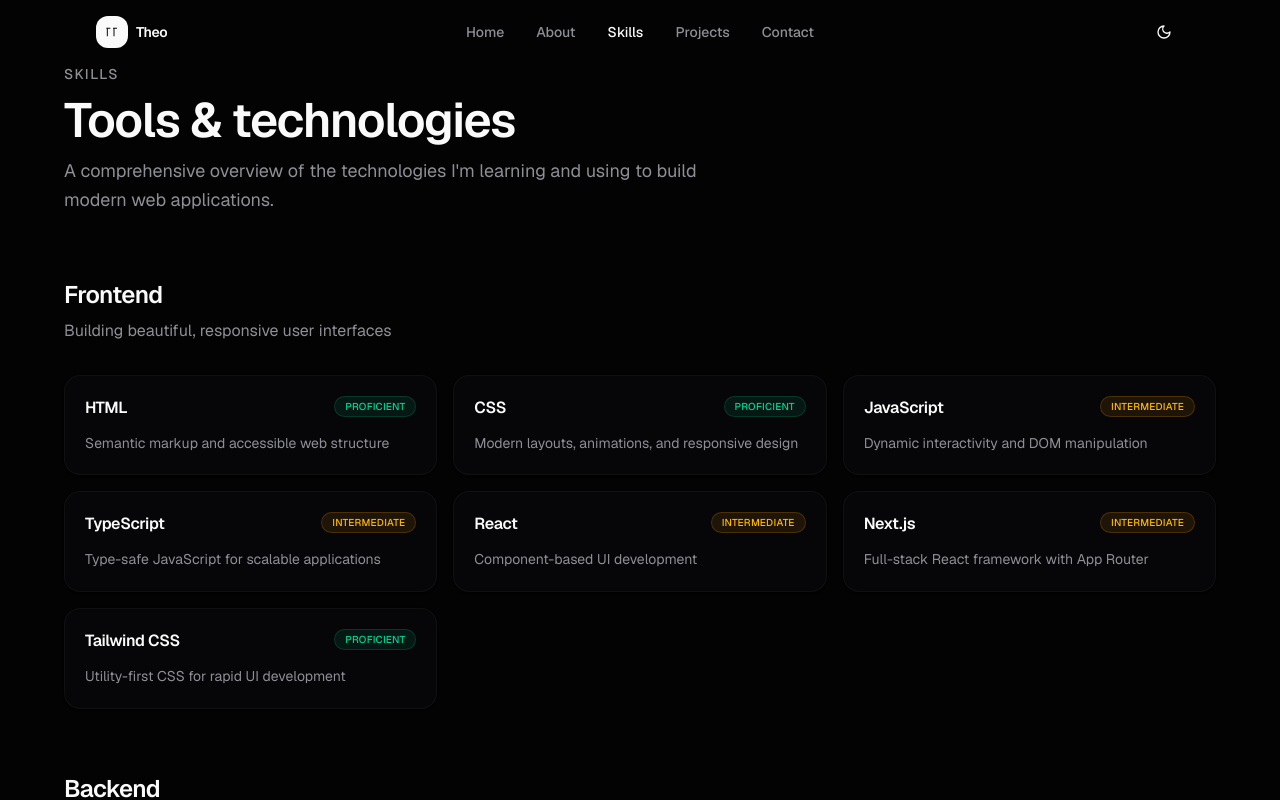
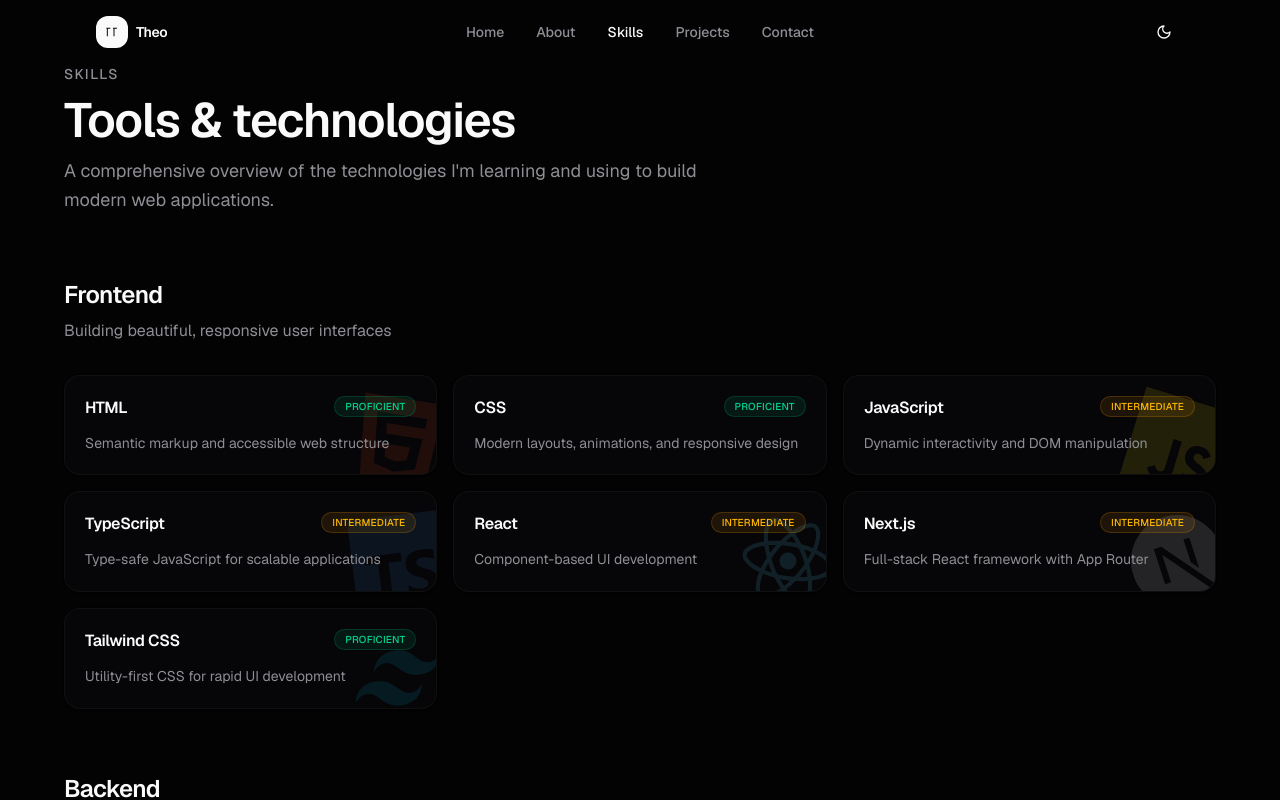
Before and after one commit to theothomadev/portfolio, a Next.js app: page /skills in a window 1280 px wide. Shown: the top 800 px of the page. Built offline with nearby package versions, Linux system fonts and the light colour scheme.

Commit message:
addition(/skills): logos for each tool & tech in individual pill

```diff
--- a/package.json
+++ b/package.json
@@ -23,6 +23,7 @@
     "next-themes": "^0.4.4",
     "react": "^19.0.0",
     "react-dom": "^19.0.0",
+    "react-icons": "^5.7.0",
     "tailwind-merge": "^3.0.1"
   },
   "devDependencies": {
--- a/src/components/skill-card.tsx
+++ b/src/components/skill-card.tsx
@@ -2,6 +2,11 @@
 import { Card, CardContent } from "@/components/ui/card";
 import type { Skill } from "@/lib/skills-data";
 import { levelColors, levelLabels } from "@/lib/skills-data";
+import {
+  getSkillIconRotation,
+  skillIconColors,
+  skillIcons,
+} from "@/lib/skill-icons";
 import { cn } from "@/lib/utils";
 
 interface SkillCardProps {
@@ -9,20 +14,62 @@
   className?: string;
 }
 
+function SkillIconBackdrop({ skillName }: { skillName: string }) {
+  const Icon = skillIcons[skillName];
+  const color = skillIconColors[skillName];
+
+  if (!Icon) {
+    return null;
+  }
+
+  const rotation = getSkillIconRotation(skillName);
+  const useForeground = color === "#FFFFFF";
+
+  return (
+    <div
+      className="pointer-events-none absolute inset-y-0 right-0 z-0 w-2/5 overflow-hidden"
+      aria-hidden="true"
+    >
+      <div
+        className={cn(
+          "absolute -bottom-4 -right-2 transition-transform duration-500 ease-out",
+          "group-hover:-bottom-1 group-hover:-right-0 group-hover:scale-[1.18]"
+        )}
+      >
+        <Icon
+          className={cn(
+            "h-[5.75rem] w-[5.75rem] opacity-[0.12] transition-[opacity,filter] duration-500 ease-out",
+            "group-hover:opacity-[0.38] group-hover:drop-shadow-[0_0_18px_currentColor]",
+            useForeground && "text-foreground"
+          )}
+          style={{
+            color: useForeground ? undefined : color,
+            rotate: `${rotation}deg`,
+          }}
+        />
+      </div>
+    </div>
+  );
+}
+
 export function SkillCard({ skill, className }: SkillCardProps) {
   return (
     <Card
       className={cn(
-        "group border-border/50 bg-card/50 transition-all duration-300 hover:border-border hover:shadow-md hover:shadow-black/5 dark:hover:shadow-black/20",
+        "group relative overflow-hidden border-border/50 bg-card/50 transition-all duration-300 hover:border-border hover:shadow-md hover:shadow-black/5 dark:hover:shadow-black/20",
         className
       )}
     >
-      <CardContent className="flex flex-col gap-3 p-5">
+      <SkillIconBackdrop skillName={skill.name} />
+      <CardContent className="relative z-10 flex flex-col gap-3 p-5">
         <div className="flex items-start justify-between gap-3">
-          <h3 className="font-semibold tracking-tight">{skill.name}</h3>
+          <h3 className="min-w-0 font-semibold tracking-tight">{skill.name}</h3>
           <Badge
             variant="outline"
-            className={cn("shrink-0 text-[10px] uppercase tracking-wide", levelColors[skill.level])}
+            className={cn(
+              "relative z-20 shrink-0 text-[10px] uppercase tracking-wide",
+              levelColors[skill.level]
+            )}
           >
             {levelLabels[skill.level]}
           </Badge>
--- /dev/null
+++ b/src/lib/skill-icons.tsx
@@ -0,0 +1,63 @@
+import type { IconType } from "react-icons";
+import { VscVscode } from "react-icons/vsc";
+import {
+  SiCss,
+  SiExpress,
+  SiFigma,
+  SiGit,
+  SiGithub,
+  SiHtml5,
+  SiJavascript,
+  SiNodedotjs,
+  SiNextdotjs,
+  SiOpenapiinitiative,
+  SiReact,
+  SiTailwindcss,
+  SiTypescript,
+  SiVercel,
+} from "react-icons/si";
+
+export const skillIcons: Record<string, IconType> = {
+  HTML: SiHtml5,
+  CSS: SiCss,
+  JavaScript: SiJavascript,
+  TypeScript: SiTypescript,
+  React: SiReact,
+  "Next.js": SiNextdotjs,
+  "Tailwind CSS": SiTailwindcss,
+  "Node.js": SiNodedotjs,
+  Express: SiExpress,
+  "REST APIs": SiOpenapiinitiative,
+  Git: SiGit,
+  GitHub: SiGithub,
+  "VS Code": VscVscode,
+  Figma: SiFigma,
+  Vercel: SiVercel,
+};
+
+export const skillIconColors: Record<string, string> = {
+  HTML: "#E34F26",
+  CSS: "#1572B6",
+  JavaScript: "#F7DF1E",
+  TypeScript: "#3178C6",
+  React: "#61DAFB",
+  "Next.js": "#FFFFFF",
+  "Tailwind CSS": "#06B6D4",
+  "Node.js": "#339933",
+  Express: "#FFFFFF",
+  "REST APIs": "#6BA539",
+  Git: "#F05032",
+  GitHub: "#FFFFFF",
+  "VS Code": "#007ACC",
+  Figma: "#F24E1E",
+  Vercel: "#FFFFFF",
+};
+
+/** Stable rotation per skill for varied background angles */
+export function getSkillIconRotation(name: string): number {
+  let hash = 0;
+  for (let i = 0; i < name.length; i += 1) {
+    hash = name.charCodeAt(i) + ((hash << 5) - hash);
+  }
+  return -18 + (Math.abs(hash) % 36);
+}
```
Also changed, not shown: rocket-svgrepo-com.svg (deleted), 1 other file (tests, documents, lock files or other folders).
